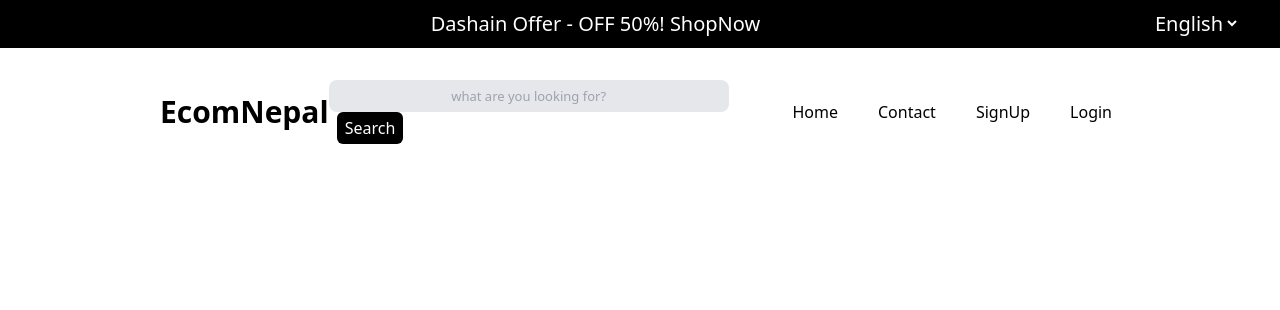
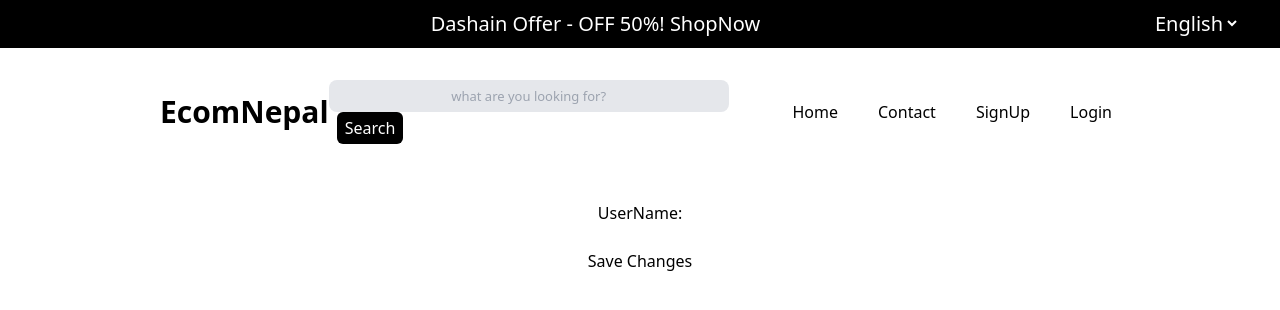
Before and after one commit to sujit-dhakal/EcomNepal, a Next.js app in the folder ecom/frontend/ecommerce/: page /en/profile in a window 1280 px wide. Shown: the top 310 px of the page. Built offline with nearby package versions, Linux system fonts and the light colour scheme; no server answers.

Commit message:
feat: css

```diff
--- a/ecom/frontend/ecommerce/src/app/[locale]/accounts/signup/page.tsx
+++ b/ecom/frontend/ecommerce/src/app/[locale]/accounts/signup/page.tsx
@@ -9,6 +9,7 @@ import { checkEmail, registerUser, checkUserName } from "@/lib/store";
 import { useTranslations, useLocale } from "next-intl";
 
 interface RegistrationFormValues {
+  user_id: "";
   email: string;
   first_name: string;
   last_name: string;
@@ -18,6 +19,7 @@ interface RegistrationFormValues {
 }
 
 const initialValues: RegistrationFormValues = {
+  user_id: "",
   email: "",
   first_name: "",
   last_name: "",
--- a/ecom/frontend/ecommerce/src/app/[locale]/profile/page.tsx
+++ b/ecom/frontend/ecommerce/src/app/[locale]/profile/page.tsx
@@ -1,8 +1,11 @@
 "use client";
 import { useAppDispatch } from "@/lib/hooks";
 import { userProfile, RootState } from "@/lib/store";
+import { useFormik } from "formik";
 import { useEffect } from "react";
 import { useSelector } from "react-redux";
+import axios from "axios";
+
 const page = () => {
   const dispatch = useAppDispatch();
   const profile = useSelector((state: RootState) => state.user.user);
@@ -10,11 +13,55 @@ const page = () => {
     const data = dispatch(userProfile());
     console.log(data);
   }, [dispatch]);
+  const formik = useFormik({
+    initialValues: {
+      first_name: profile.first_name || "",
+      last_name: profile.last_name || "",
+      email: profile.email || "",
+    },
+    enableReinitialize: true,
+    onSubmit: async (values) => {
+      try {
+        const response = await axios.put(
+          `http://127.0.0.1:8000/users/${profile.user_id}/`,
+          values
+        );
+        console.log(response);
+      } catch (error) {
+        console.log(error);
+      }
+    },
+  });
   return (
-    <div>
-      <h1>{profile.username}</h1>
-      <p>{profile.first_name}</p>
-      <p>{profile.last_name}</p>
+    <div className="h-[calc(100vh-265px)] w-[90%] md:w-[700px] text-center m-auto mt-[25px]">
+      <form onSubmit={formik.handleSubmit}>
+        <h1>
+          <span>UserName: </span>
+          {profile.username}
+        </h1>
+        <input
+          type="text"
+          name="first_name"
+          placeholder={profile.first_name}
+          value={formik.values.first_name}
+          onChange={formik.handleChange}
+        />
+        <input
+          type="text"
+          name="last_name"
+          placeholder={profile.last_name}
+          value={formik.values.last_name}
+          onChange={formik.handleChange}
+        />
+        <input
+          type="email"
+          name="email"
+          placeholder={profile.email}
+          value={formik.values.email}
+          onChange={formik.handleChange}
+        />
+        <button type="submit">Save Changes</button>
+      </form>
     </div>
   );
 };
--- a/ecom/frontend/ecommerce/src/lib/features/authentication/authSlice.ts
+++ b/ecom/frontend/ecommerce/src/lib/features/authentication/authSlice.ts
@@ -17,6 +17,8 @@ const initialState: userState = {
     username: "",
     first_name: "",
     last_name: "",
+    user_id: "",
+    email: "",
   },
 };
 
--- a/ecom/frontend/ecommerce/src/types/userTypes.ts
+++ b/ecom/frontend/ecommerce/src/types/userTypes.ts
@@ -1,4 +1,5 @@
 export interface User {
+  user_id: string;
   email: string;
   first_name: string;
   last_name: string;
@@ -17,6 +18,8 @@ export interface userState {
     username: string;
     first_name: string;
     last_name: string;
+    user_id: string;
+    email: string;
   };
   isLoading: boolean;
   isError: boolean;
```
Also changed, not shown: 1 other file (tests, documents, lock files or other folders).
